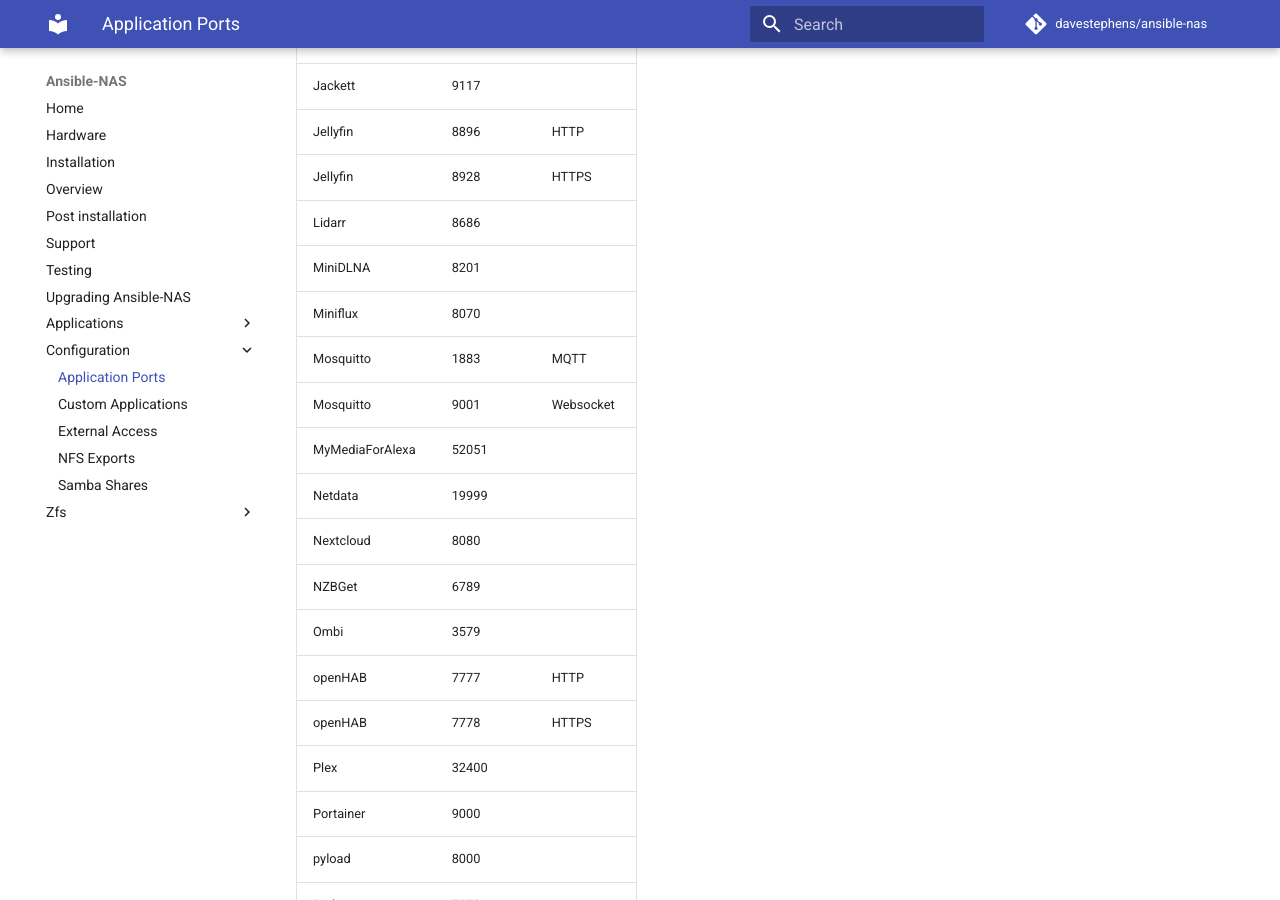
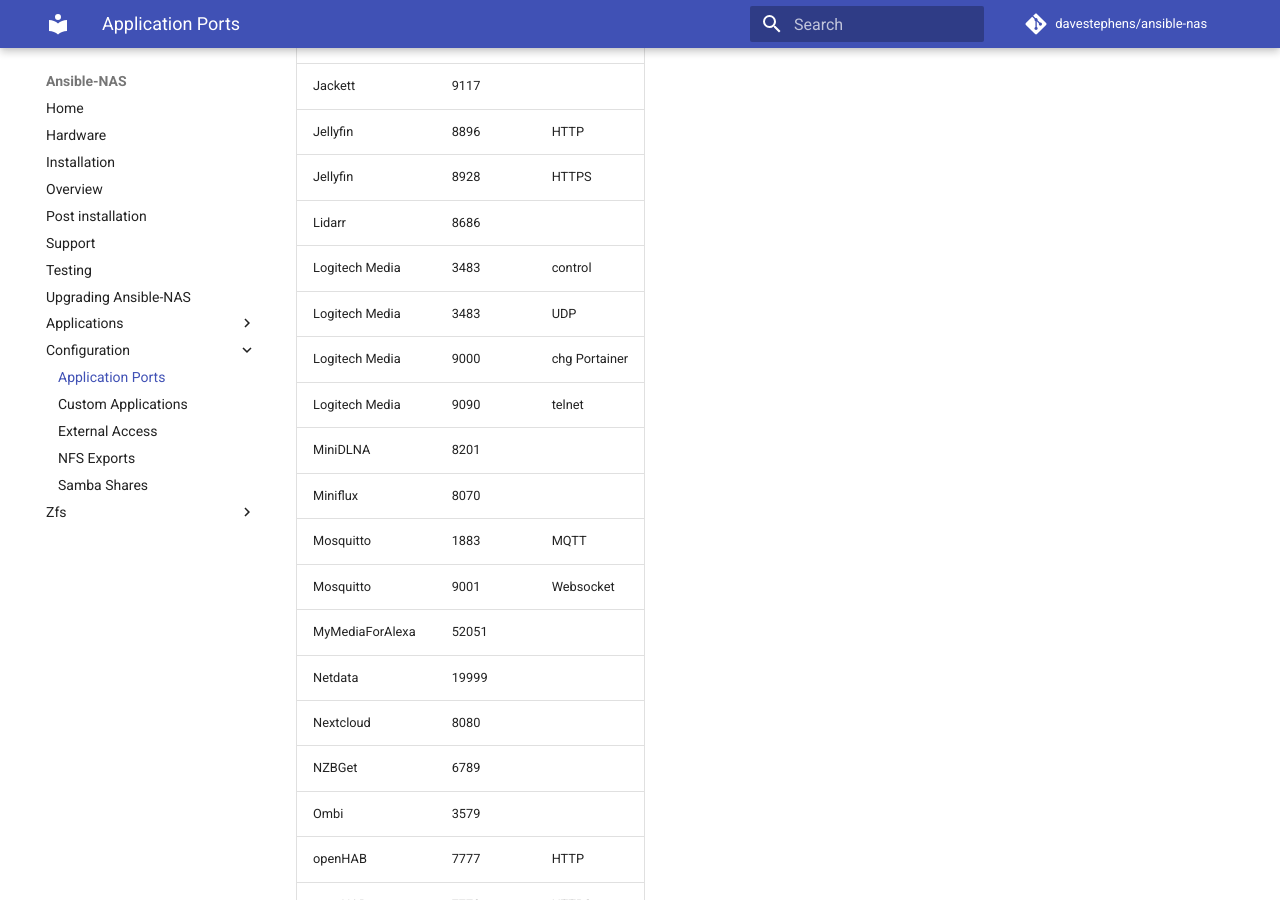
Before and after one commit to davestephens/ansible-nas, an MkDocs documentation site: the page built from docs/configuration/application_ports.md, in a window 1280 px wide and 900 px high, scrolled down 1249 px. Built offline with MkDocs 1.6.1 and Material for MkDocs 9.7.7, drawn with Linux system fonts in a browser that asks for light colours; comment, search, counter and statistics services are not loaded.

Commit message:
Logitech Media Server ports added
NOTE: Conflicts with the default Portainer port and Portainer MUST be changed since LMS is running in host mode and 9000 is NECESSARY for communication with Squeezeboxes.
NOTE2: I will update with "*" for host mode if/when https://github.com/davestephens/ansible-nas/pull/262 is approved

```diff
--- a/docs/configuration/application_ports.md
+++ b/docs/configuration/application_ports.md
@@ -31,6 +31,10 @@ By default, applications can be found on the ports listed below.
 | Jellyfin        | 8896   | HTTP         |
 | Jellyfin        | 8928   | HTTPS        |
 | Lidarr          | 8686   |              |
+| Logitech Media  | 3483   | control      |
+| Logitech Media  | 3483   | UDP          |
+| Logitech Media  | 9000   |chg Portainer |
+| Logitech Media  | 9090   | telnet       |
 | MiniDLNA        | 8201   |              |
 | Miniflux        | 8070   |              |
 | Mosquitto       | 1883   | MQTT         |
```
